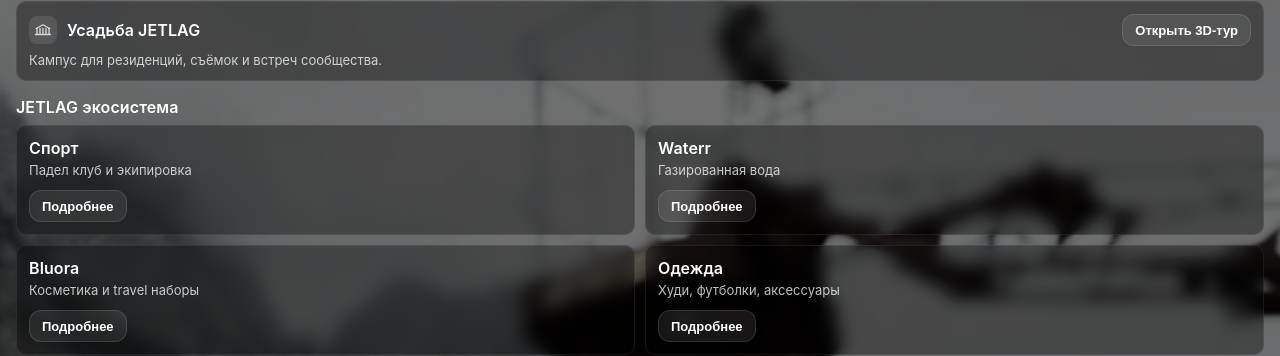
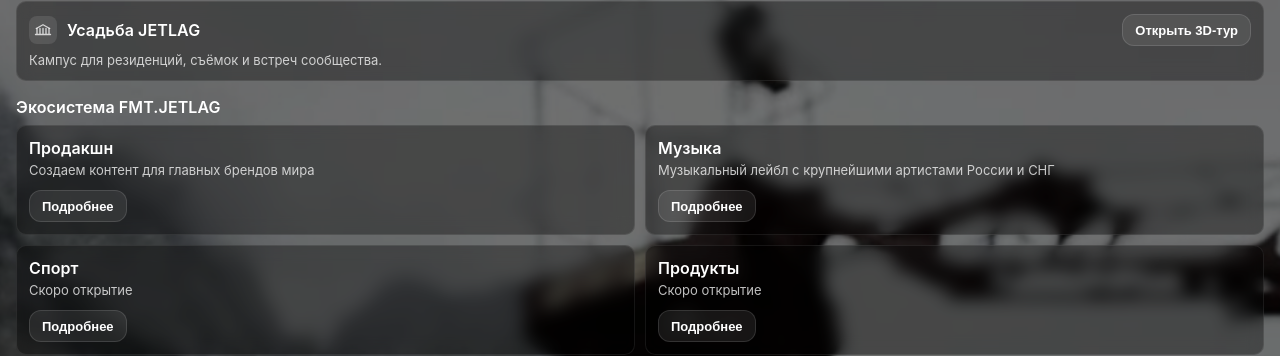
Before and after one commit to svechnikovdan-source/jetlag-tma, a Next.js app: page / in a window 1280 px wide. Shown: the part 212-568 px from the top of the page. Built offline with nearby package versions, Linux system fonts and the light colour scheme.

Commit message:
UI tidy: stable icons, clean tabbar, full screens

```diff
--- a/app/globals.css
+++ b/app/globals.css
@@ -75,7 +75,7 @@
 .bn > button{
   appearance:none; background:none; border:none; color:rgba(255,255,255,.75);
   display:flex; flex-direction:column; align-items:center; justify-content:center;
-  gap:4px; font-size:11px; cursor:pointer;
+  gap:3px; font-size:10px; cursor:pointer;
 }
 .bn > button .ic{
   display:grid; place-items:center; width:34px; height:34px; border-radius:10px;
--- a/app/page.tsx
+++ b/app/page.tsx
@@ -322,13 +322,13 @@
 
       <div className="sp-4" />
 
-      <div className="h2" style={{ marginBottom: 8 }}>JETLAG экосистема</div>
+      <div className="h2" style={{ marginBottom: 8 }}>Экосистема FMT.JETLAG</div>
       <div className="grid-2">
         {[
-          { t: "Спорт", d: "Падел клуб и экипировка" },
-          { t: "Waterr", d: "Газированная вода" },
-          { t: "Bluora", d: "Косметика и travel наборы" },
-          { t: "Одежда", d: "Худи, футболки, аксессуары" },
+          { t: "Продакшн", d: "Создаем контент для главных брендов мира" },
+          { t: "Музыка", d: "Музыкальный лейбл с крупнейшими артистами России и СНГ" },
+          { t: "Спорт", d: "Скоро открытие" },
+          { t: "Продукты", d: "Скоро открытие" },
         ].map((p, i) => (
           <div className="card" key={i}>
             <div className="card-sec">
```
